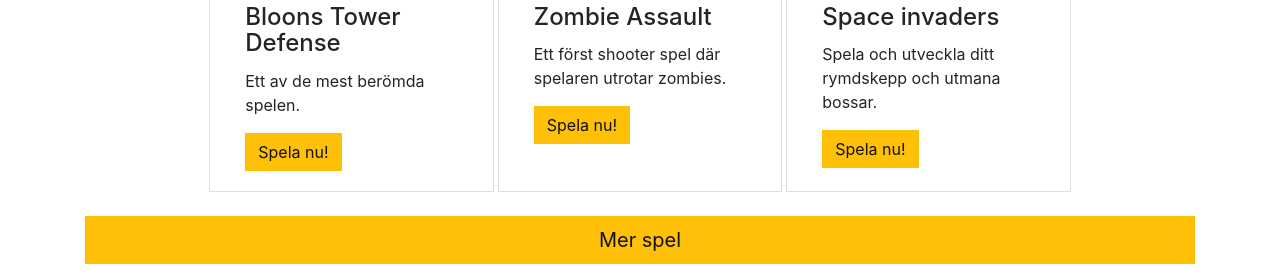
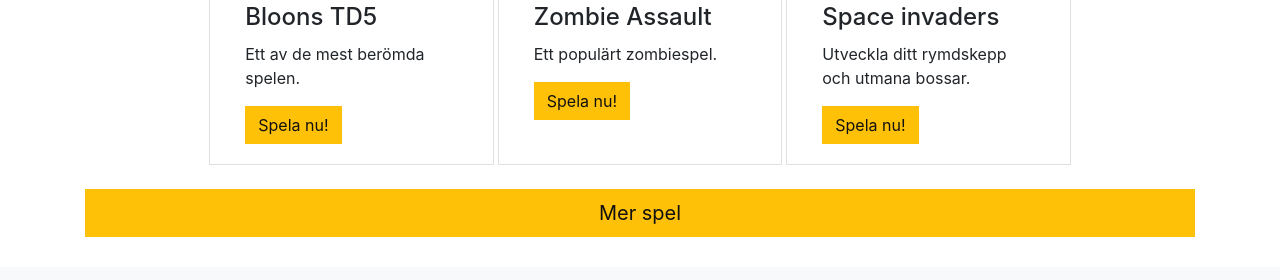
Before and after one commit to eclisauce/Gruppuppgift-team-e, a website: page www/index.html in a window 1280 px wide. Shown: the part 684-964 px from the top of the page. Drawn offline with nearby package versions, Linux system fonts and the light colour scheme; files that its build step writes are made by us from their sources.

Commit message:
Rubrik ändring på "spel taggar"

```diff
--- a/www/index.html
+++ b/www/index.html
@@ -47,7 +47,7 @@
           <div class="card col-sm-12 col-lg-3">
             <img class="card-img-top" src="/imgs/in-progress/logo-straight.png" alt="space-invaders">
             <div class="card-body">
-              <h4 class="card-title"> Bloons Tower Defense</h4>
+              <h4 class="card-title">Bloons TD5</h4>
               <p class="card-text">Ett av de mest berömda spelen. </p>
               <a href="https://ninjakiwi.com/Games/Tower-Defense/Play/Bloons-Tower-Defense-5.html#.Wigd9kpKtHY" target="_blank" class="btn btn-warning">Spela nu!</a>
             </div>
@@ -56,7 +56,7 @@
             <img class="card-img-top" src="/imgs/in-progress/logo-straight.png" alt="pac-man">
             <div class="card-body">
               <h4 class="card-title">Zombie Assault</h4>
-              <p class="card-text">Ett först shooter spel där spelaren utrotar zombies.</p>
+              <p class="card-text">Ett populärt zombiespel.</p>
               <a href="https://ninjakiwi.com/Games/Action/Play/SAS-Zombie-Assault-4.html#.WigeRkpKtHY" target="_blank" class="btn btn-warning">Spela nu!</a>
             </div>
           </div>
@@ -64,7 +64,7 @@
             <img class="card-img-top" src="/imgs/in-progress/logo-straight.png" alt="street-fighter">
             <div class="card-body">
               <h4 class="card-title">Space invaders</h4>
-              <p class="card-text">Spela och utveckla ditt rymdskepp och utmana bossar.</p>
+              <p class="card-text">Utveckla ditt rymdskepp och utmana bossar.</p>
               <a href="http://spaceone.io/#FJsJoaX2" target="_blank" class="btn btn-warning">Spela nu!</a>
             </div>
           </div>
```
